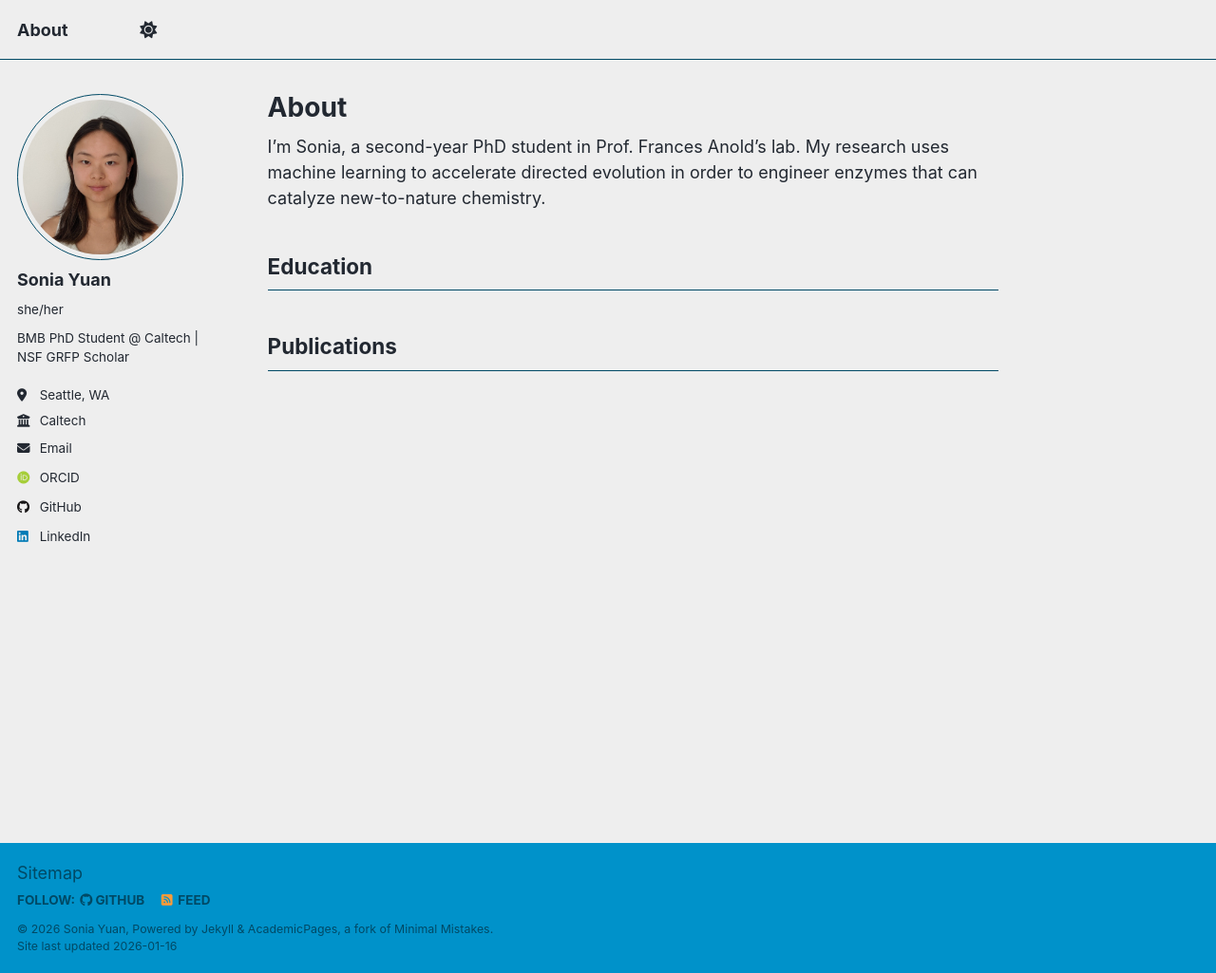
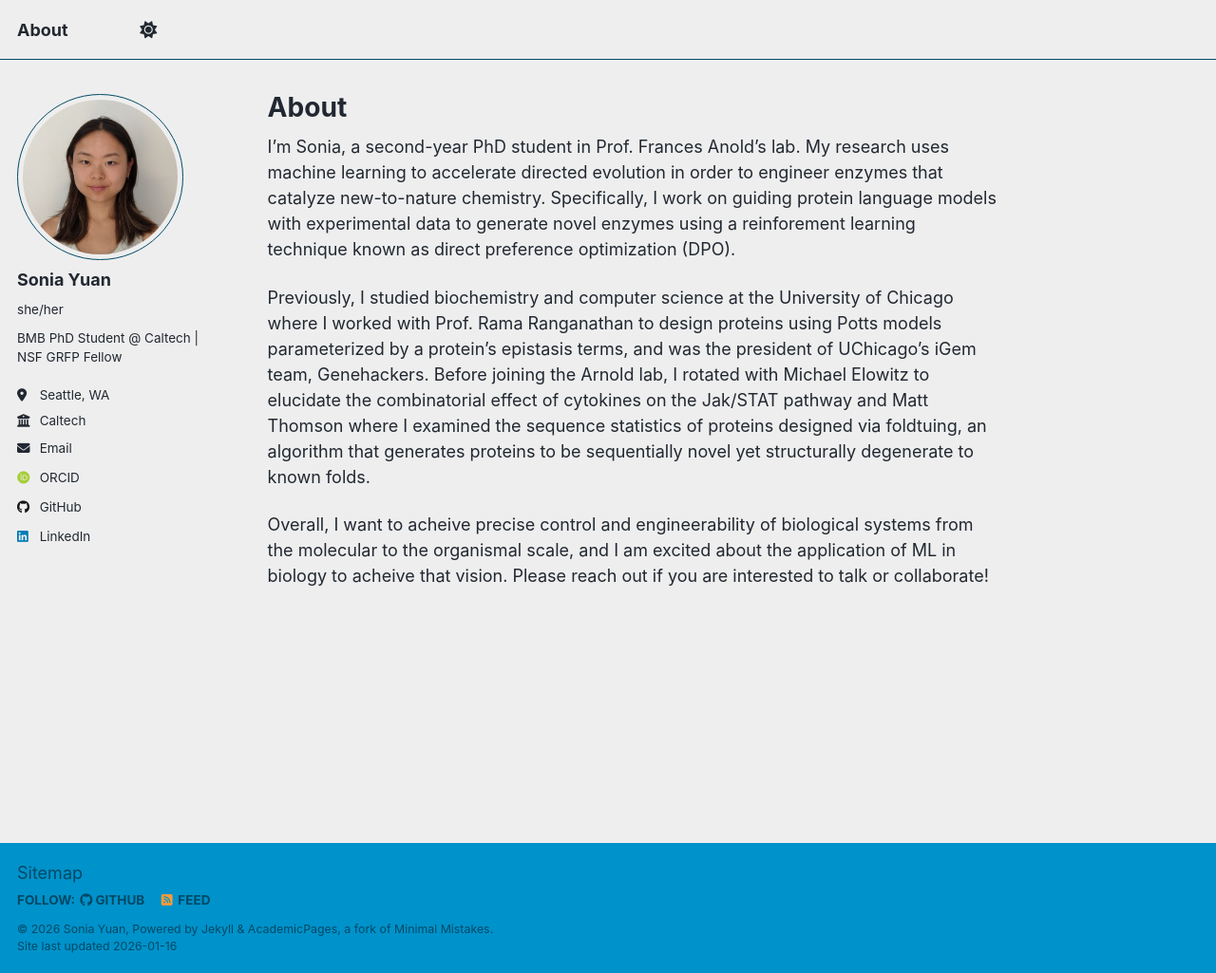
Before and after one commit to soniacyuan/soniacyuan.github.io, a Jekyll site: the page built from _pages/about.md, in a window 1280 px wide and 1025 px high. Shown: the whole window at 95% size. Built offline with Jekyll 4.4.1, drawn with Linux system fonts in a browser that asks for light colours; some web fonts are replaced; a script that is not in the unit is left out.

Commit message:
about page update

```diff
--- a/_config.yml
+++ b/_config.yml
@@ -25,7 +25,7 @@ author:
   avatar           : "caltech_ID_profpic_square.jpeg"
   name             : "Sonia Yuan"
   pronouns         : "she/her"
-  bio              : "BMB PhD Student @ Caltech | NSF GRFP Scholar"
+  bio              : "BMB PhD Student @ Caltech | NSF GRFP Fellow"
   location         : "Seattle, WA"
   employer         : "Caltech"
   uri              : # URL
--- a/_pages/about.md
+++ b/_pages/about.md
@@ -7,12 +7,8 @@ redirect_from:
   - /about.html
 ---
 
-I'm Sonia, a second-year PhD student in Prof. Frances Anold's lab. My research uses machine learning to accelerate directed evolution in order to engineer enzymes that can catalyze new-to-nature chemistry.
+I'm Sonia, a second-year PhD student in Prof. Frances Anold's lab. My research uses machine learning to accelerate directed evolution in order to engineer enzymes that catalyze new-to-nature chemistry. Specifically, I work on guiding protein language models with experimental data to generate novel enzymes using a reinforement learning technique known as direct preference optimization (DPO).
 
+Previously, I studied biochemistry and computer science at the University of Chicago where I worked with Prof. Rama Ranganathan to design proteins using Potts models parameterized by a protein's epistasis terms, and was the president of UChicago's iGem team, Genehackers. Before joining the Arnold lab, I rotated with Michael Elowitz to elucidate the combinatorial effect of cytokines on the Jak/STAT pathway and Matt Thomson where I examined the sequence statistics of proteins designed via foldtuing, an algorithm that generates proteins to be sequentially novel yet structurally degenerate to known folds.
 
-Education
-------
-
-
-Publications
-------
+Overall, I want to acheive precise control and engineerability of biological systems from the molecular to the organismal scale, and I am excited about the application of ML in biology to acheive that vision. Please reach out if you are interested to talk or collaborate!
```
Also changed, not shown: 1 other file.
